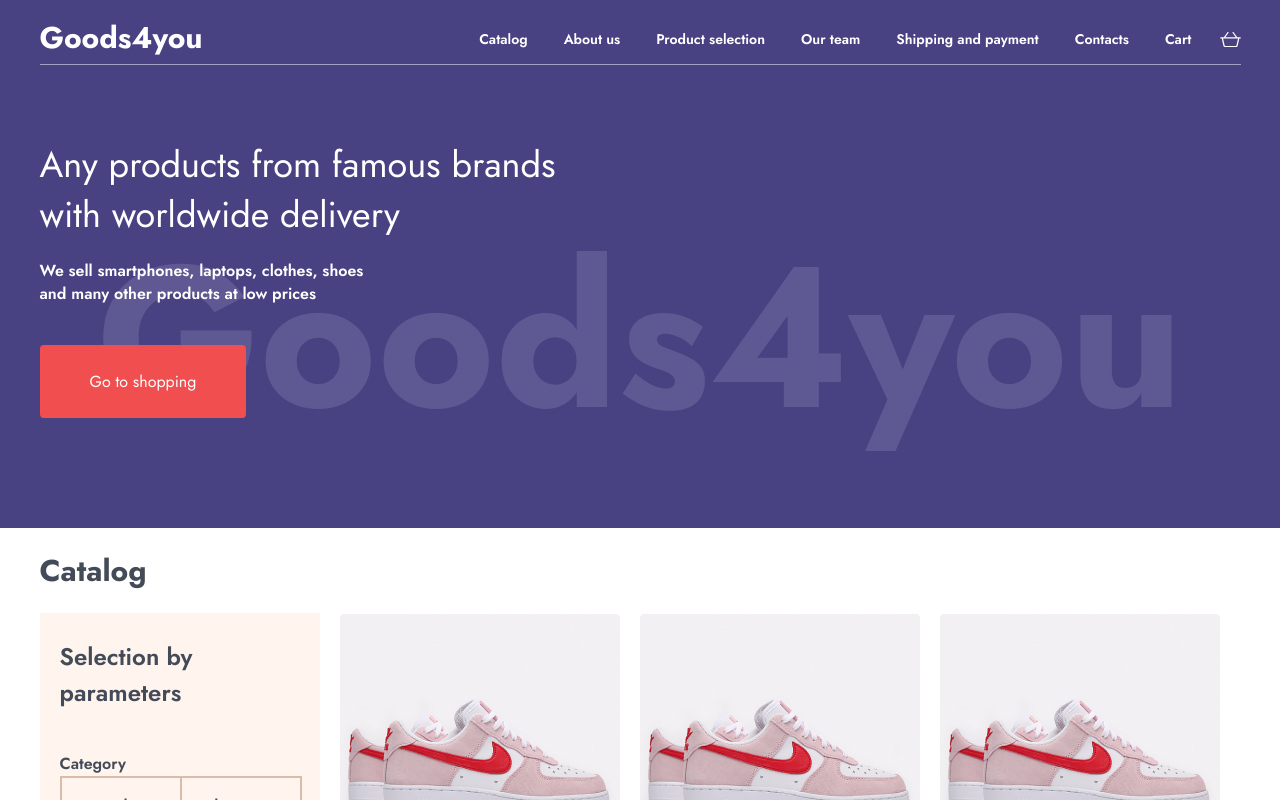
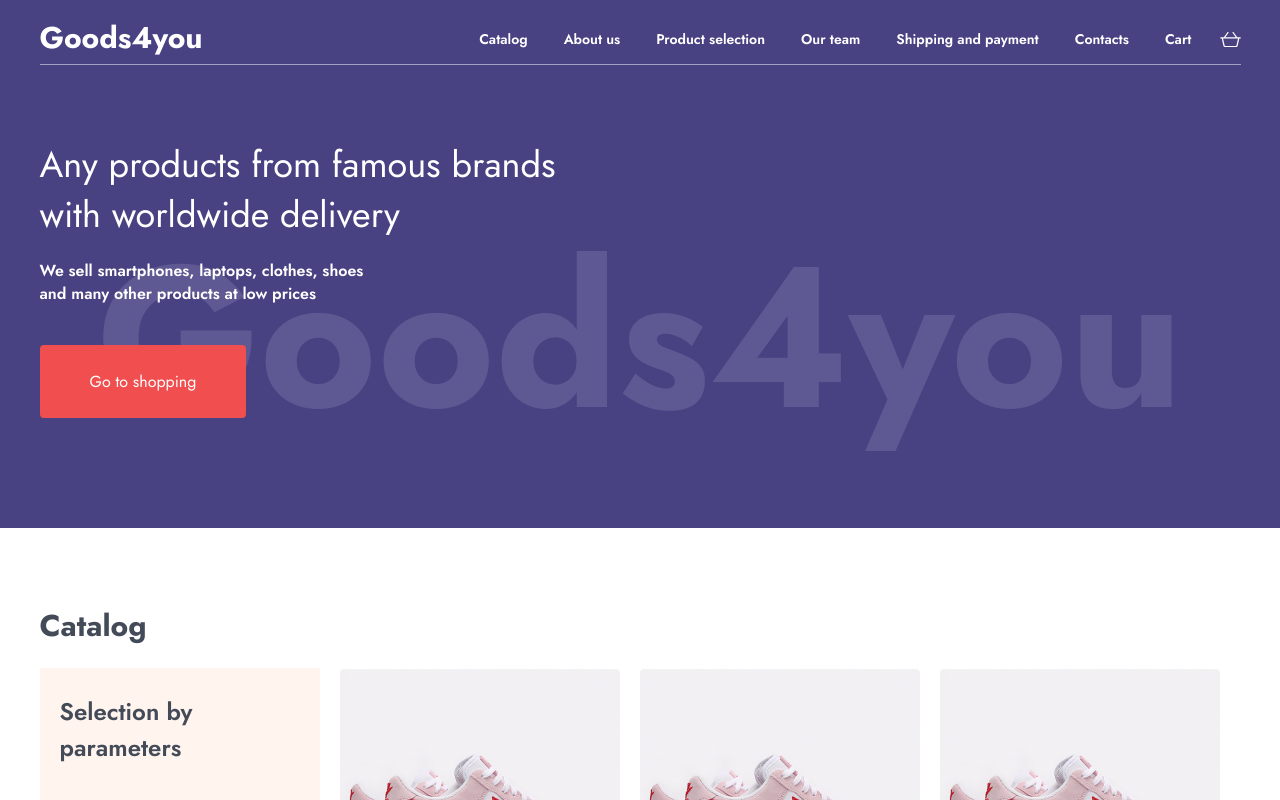
Before and after one commit to Rus7Iv/catalog-t1, a React (Vite) app: page / in a window 1280 px wide. Shown: the top 800 px of the page. Built offline with nearby package versions, Linux system fonts and the light colour scheme; data requests are answered from the project's data file.

Commit message:
added styles in MainPage

```diff
--- /dev/null
+++ b/src/pages/MainPage/MainPage.styles.css
@@ -0,0 +1,4 @@
+.main-page {
+  display: grid;
+  grid-gap: 55px;
+}
--- a/src/pages/MainPage/MainPage.tsx
+++ b/src/pages/MainPage/MainPage.tsx
@@ -1,14 +1,15 @@
 import AboutUs from "../../components/AboutUs/AboutUs"
 import Catalog from "../../components/Catalog/Catalog"
 import Hero from "../../components/Hero/Hero"
+import './MainPage.styles.css'
 
 const MainPage = () => {
   return (
-    <>
+    <div className="main-page">
       <Hero />
       <Catalog />
       <AboutUs />
-    </>
+    </div>
   )
 }
 
```
